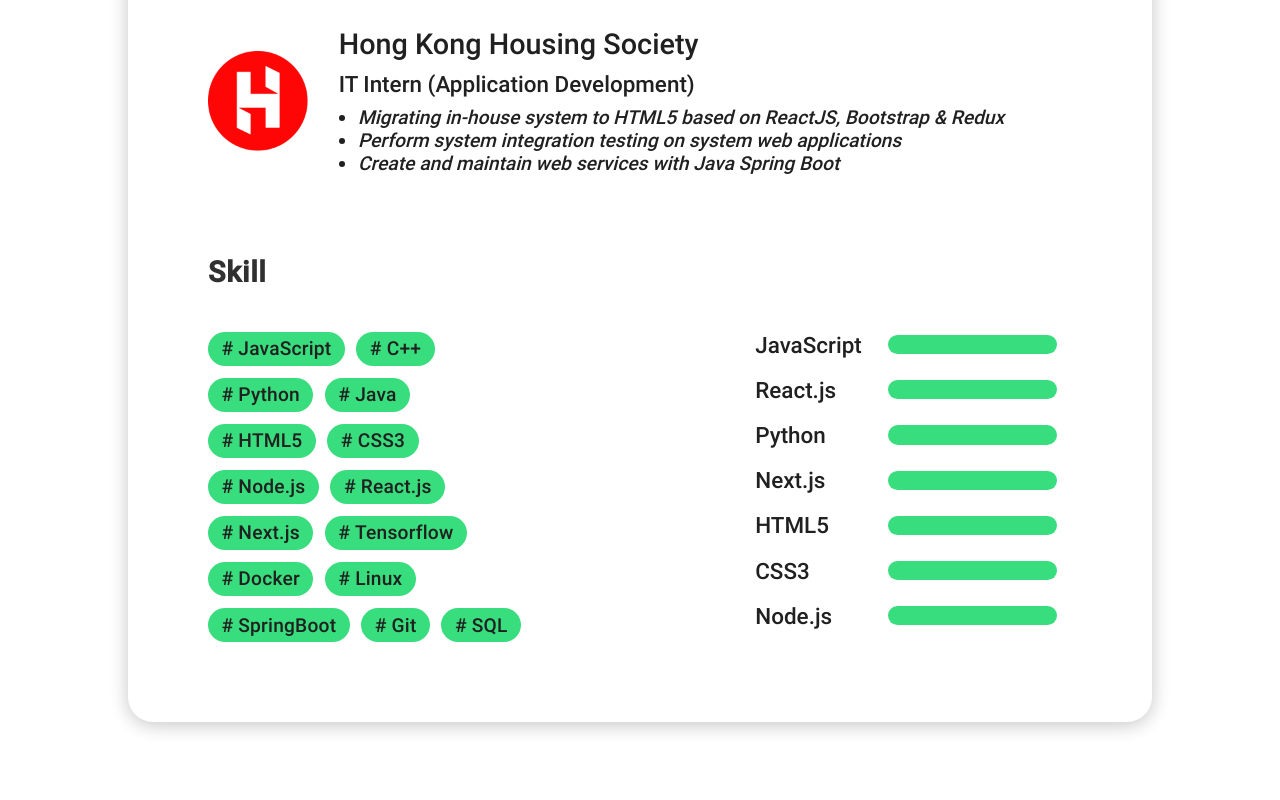
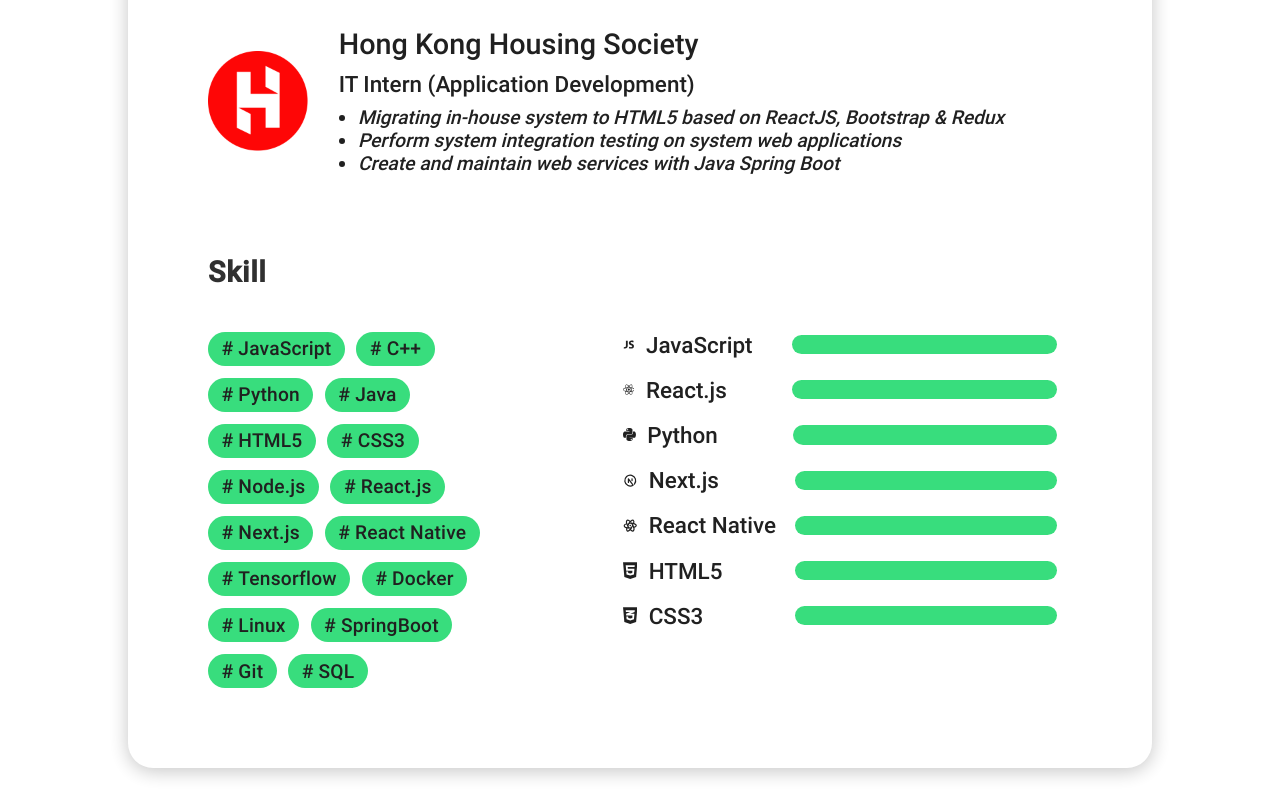
Before and after one commit to kfleung129/my-portfolio, a Next.js app: page /about in a window 1280 px wide. Shown: the part 853-1653 px from the top of the page. Before the commit the page ends 1607 px from the top, so only its background shows below. Built offline with nearby package versions, Linux system fonts and the light colour scheme.

Commit message:
adjusted layout of about page

```diff
--- a/src/components/Level.tsx
+++ b/src/components/Level.tsx
@@ -1,17 +1,43 @@
 "use client";
 import LevelBar from "@/components/LevelBar"
 import styles from "@/styles/about.module.css";
+import { FaReact, FaPython, FaHtml5, FaCss3Alt, FaNodeJs, FaJava, FaGitAlt, FaDocker, FaLinux } from "react-icons/fa";
+import { IoLogoJavascript } from "react-icons/io";
+import { TbBrandNextjs, TbBrandReactNative, TbSql } from "react-icons/tb";
+import { BiLogoCPlusPlus } from "react-icons/bi";
+import { SiTensorflow, SiSpring } from "react-icons/si";
 
 type Props = {
   value: number,
   children: string
 }
 
+const iconMapper: any = {
+  "JavaScript": IoLogoJavascript,
+  "React.js": FaReact,
+  "Python": FaPython,
+  "Next.js": TbBrandNextjs,
+  "React Native": TbBrandReactNative,
+  "HTML5": FaHtml5,
+  "CSS3": FaCss3Alt,
+  "Node.js": FaNodeJs,
+  "Java": FaJava,
+  "Git": FaGitAlt,
+  "SQL": TbSql,
+  "C++": BiLogoCPlusPlus,
+  "Tensorflow": SiTensorflow,
+  "Docker": FaDocker,
+  "Linux": FaLinux,
+  "SpringBoot": SiSpring
+}
+
 export default function Level(props: Props) {
   const { value, children } = props;
+  let Icon = iconMapper[children];
 
   return (
     <div className={styles.levelWrapper}>
+      <Icon />
       <h3 className={styles.skillName}>{children}</h3>
       <LevelBar value={value} />
     </div>
--- a/src/components/Skill.tsx
+++ b/src/components/Skill.tsx
@@ -19,6 +19,7 @@
           <SkillTag>Node.js</SkillTag>
           <SkillTag>React.js</SkillTag>
           <SkillTag>Next.js</SkillTag>
+          <SkillTag>React Native</SkillTag>
           <SkillTag>Tensorflow</SkillTag>
           <SkillTag>Docker</SkillTag>
           <SkillTag>Linux</SkillTag>
@@ -31,6 +32,7 @@
           <Level value={100}>React.js</Level>
           <Level value={90}>Python</Level>
           <Level value={80}>Next.js</Level>
+          <Level value={80}>React Native</Level>
           <Level value={80}>HTML5</Level>
           <Level value={80}>CSS3</Level>
           <Level value={70}>Node.js</Level>
--- a/src/styles/about.module.css
+++ b/src/styles/about.module.css
@@ -66,11 +66,11 @@
 .skillWrapper {
   display: flex;
   flex-direction: row;
-  gap: 12em;
+  gap: 6em;
 }
 
 .tagWrapper {
-  width: 50%;
+  width: 40%;
   height: fit-content;
   display: flex;
   flex-direction: row;
@@ -96,12 +96,12 @@
 }
 
 .skillName {
-  min-width: 5.4em;
+  min-width: 6em;
   font-weight: 500;
 }
 
 .level {
-  width: 50%;
+  width: 60%;
   height: 16em;
   display: flex;
   flex-direction: column;
@@ -122,6 +122,7 @@
 
 .levelWrapper {
   display: flex;
+  width: 100%;
   flex-direction: row;
   align-items: center;
   gap: 0.6em;
```
